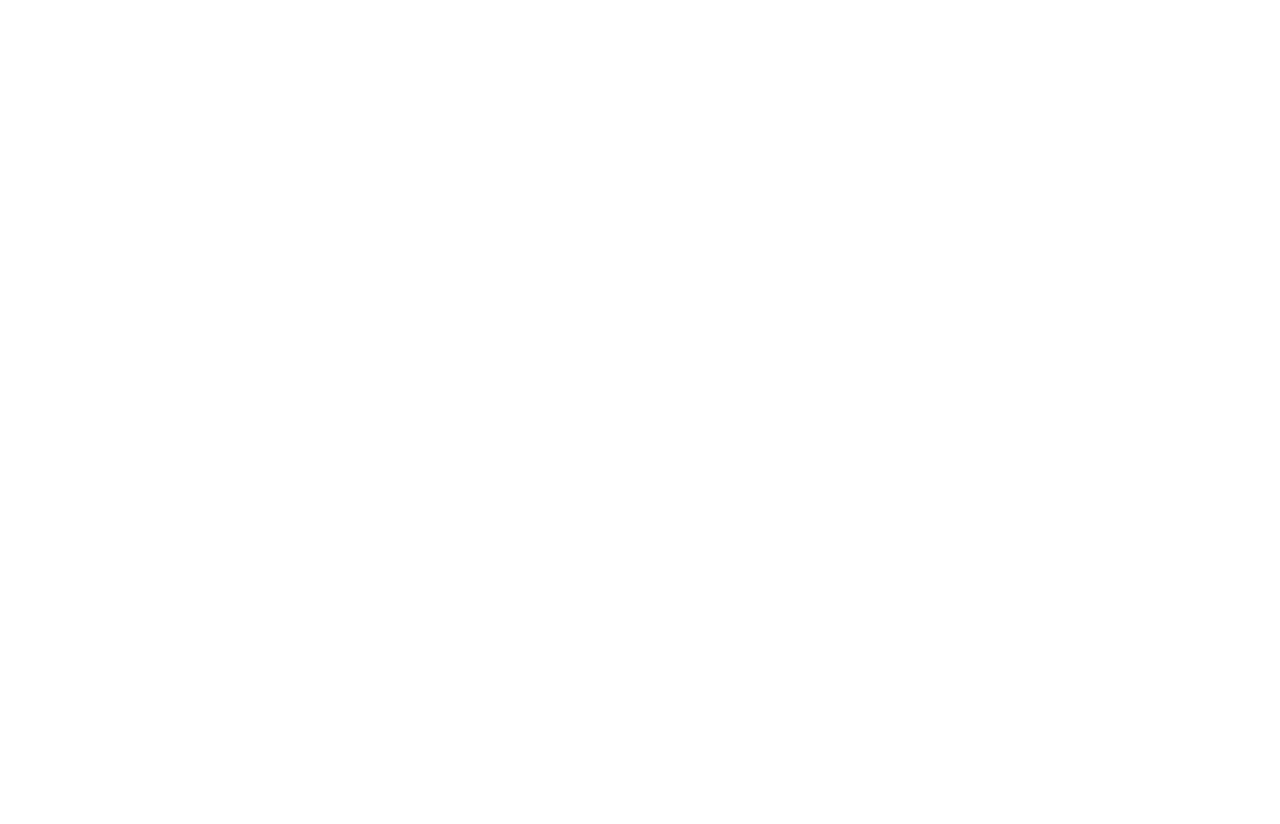
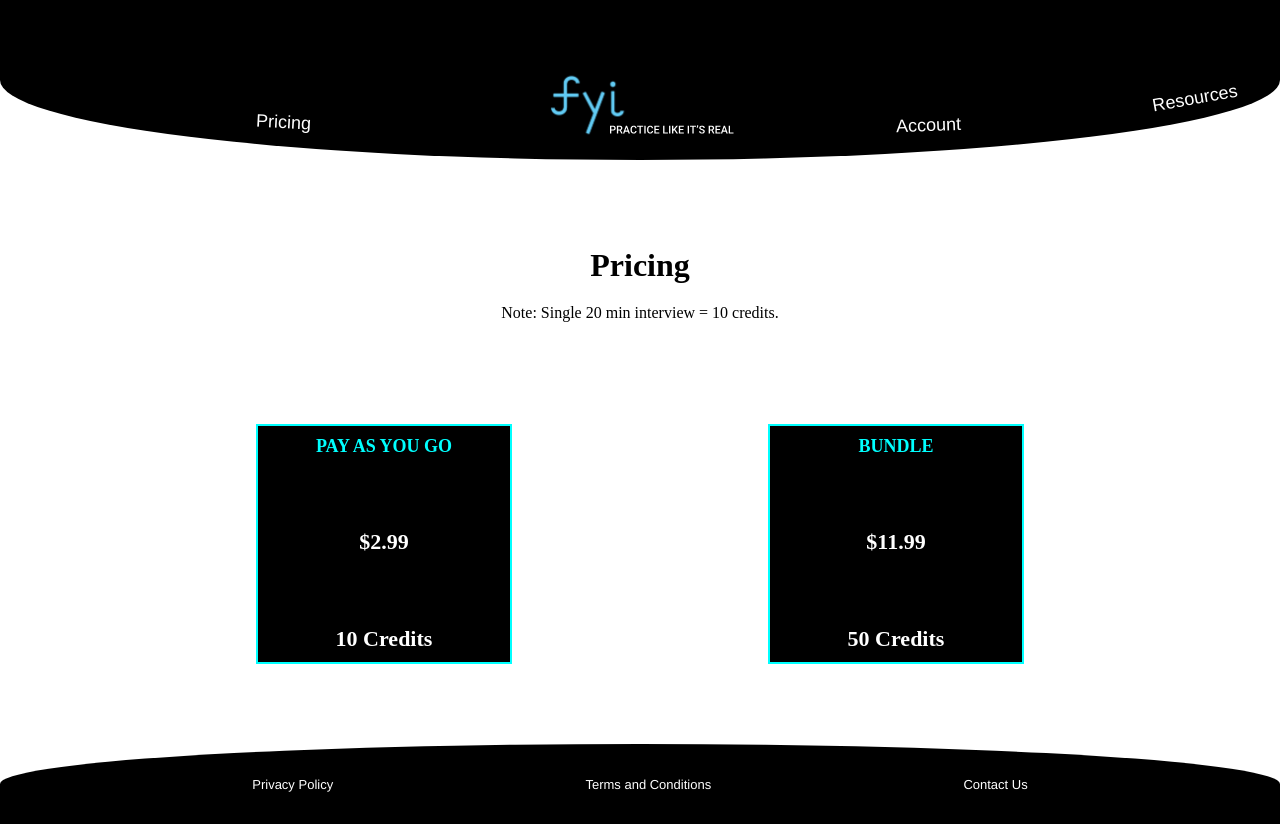
Before and after one commit to arshmattu08/InterviewPrep-frontend-react, a React (Vite) app in the folder interviewprep-frontend-react/: page /#/pricing in a window 1280 px wide. Before the commit this address had no page. Before the commit the page ends 800 px from the top, so only its background shows below. Built offline with nearby package versions, Linux system fonts and the light colour scheme.

Commit message:
Added pricing page UI

```diff
--- a/interviewprep-frontend-react/src/components/App.jsx
+++ b/interviewprep-frontend-react/src/components/App.jsx
@@ -4,6 +4,7 @@ import InterviewWaitingPage from "../pages/InterviewWaitingPage/InterviewWaiting
 import InterviewPage from "../pages/InterviewPage/InterviewPage"
 import InterviewDonePage from "./InterviewDone/InterviewDone"
 import LandingPage from "../pages/LandingPage/LandingPage"
+import Pricing from "../pages/Pricing/Pricing"
 
 // Routing for Page Navigation
 import { HashRouter as Router, Routes, Route } from 'react-router-dom'
@@ -36,6 +37,7 @@ const App = () => {
              <Routes>
 
                 <Route path="/" element={<LandingPage/>}/>
+                 <Route path="/pricing" element={<Pricing/>}/>
                 <Route path="/form" element={<FormPage/>}/>
                 <Route path="/waitingpage" element={<InterviewWaitingPage/>}/>
                 <Route path="/interviewpage" element={<InterviewPage/>}/>
--- /dev/null
+++ b/interviewprep-frontend-react/src/components/Footer/Footer.css
@@ -0,0 +1,27 @@
+#footer{
+    width:100%;
+    height:10%;
+    background-color: black;
+    border-radius: 50% 50% 0 0;
+    display: flex;
+    justify-content: space-evenly;
+    align-items: center;
+}
+
+.footer-btn {
+    background: none;
+    padding: 0;
+    border: none;
+    font-size: 13px;
+    color: white;
+    cursor: pointer;
+    font-family: Helvetica , 'Times New Roman', Times, serif;
+    font-weight: lighter;
+}
+
+.footer-btn:hover{
+    transform: scale(1.03);
+}
+.footer-btn:active{
+    transform: scale(0.97);
+}
--- /dev/null
+++ b/interviewprep-frontend-react/src/components/Footer/Footer.jsx
@@ -0,0 +1,20 @@
+import React from "react";
+import "./Footer.css";
+
+const Footer = () => {
+
+    return (
+        <>
+
+        <div id="footer">
+            <button className="footer-btn">Privacy Policy</button>
+            <button className="footer-btn">Terms and Conditions</button>
+            <button className="footer-btn">Contact Us</button>
+
+        </div>
+
+        </>
+    )
+}
+
+export default Footer
--- a/interviewprep-frontend-react/src/components/HemiSphere/HemiSphere.jsx
+++ b/interviewprep-frontend-react/src/components/HemiSphere/HemiSphere.jsx
@@ -1,6 +1,7 @@
 import React from "react";
 import "./HemiSphere.css";
-import Logo from "../../assets/logo1.svg"
+import Logo from "../../assets/logo1.svg";
+import { Link } from "react-router-dom";
 
 
 const HemiSphere = () => {
@@ -12,8 +13,8 @@ const HemiSphere = () => {
 
           <div id="hemisphere">
 
-            <button id= "pricing" className="nav-btn">Pricing</button>
-            <img id = "logo" src={Logo}></img>
+            <Link to={"/pricing"}> <button id= "pricing" className="nav-btn">Pricing</button> </Link>
+            <Link to={"/"}> <img id = "logo" src={Logo}></img> </Link>
             <button id="account" className="nav-btn">Account</button>
             <button id="resources"className="nav-btn">Resources</button>
 
--- /dev/null
+++ b/interviewprep-frontend-react/src/components/PricingTile/PricingTile.css
@@ -0,0 +1,13 @@
+#pricing-tile {
+    width: 20%;
+    height: 60%;
+    background-color: black;
+    color: white;
+    border: 2px solid cyan;
+    display: flex;
+    flex-direction: column;
+    justify-content: space-between;
+    align-items: center;
+    font-size: 18px;
+    padding: 10px 0px 10px 0px;
+}
--- /dev/null
+++ b/interviewprep-frontend-react/src/components/PricingTile/PricingTile.jsx
@@ -0,0 +1,20 @@
+import React from "react";
+import "./PricingTile.css"
+
+const PricingTile = ({title, dollars, num_credits}) => {
+
+
+    return (
+        <>
+        <div id="pricing-tile">
+
+            <h4 style={ {color:'cyan'} }>{title}</h4>
+             <h4 style={ {fontSize:'22px'} }>{dollars}</h4>
+              <h4 style={ {fontSize:'22px'} }>{num_credits}</h4>
+
+        </div>
+        </>
+    )
+}
+
+export default PricingTile
--- a/interviewprep-frontend-react/src/pages/LandingPage/LandingPage.jsx
+++ b/interviewprep-frontend-react/src/pages/LandingPage/LandingPage.jsx
@@ -9,6 +9,7 @@ import formicon from "../../assets/formicon.svg";
 import headset from "../../assets/headset.svg";
 import desktop from "../../assets/desktop.svg";
 import IndianaMap from "../../assets/IndianaMap.svg";
+import Footer from "../../components/Footer/Footer";
 
 
 
@@ -28,7 +29,7 @@ const LandingPage = () => {
             <p id="questions">Nervous about your next interview? </p>
             <p id="try-line"> Try <i>fyi</i> to simulate real world interviews.</p>
 
-            <Button label={<b>Get Started!</b>}/>
+            <Link to={"/form"}> <Button label={<b>Get Started!</b>}/> </Link>
         </div>
 
         <p className="titles">How It Works</p>
@@ -77,12 +78,9 @@ const LandingPage = () => {
 
         </div>
 
-        <div id="footer">
-            <button className="footer-btn">Privacy Policy</button>
-            <button className="footer-btn">Terms and Conditions</button>
-            <button className="footer-btn">Contact Us</button>
 
-        </div>
+
+        <Footer/>
 
 
         </>
--- /dev/null
+++ b/interviewprep-frontend-react/src/pages/Pricing/Pricing.css
@@ -0,0 +1,19 @@
+#pricing-heading{
+    /* border: 1px solid red; */
+    width: 100%;
+    height: 15%;
+    margin-top: 5%;
+    display: flex;
+    flex-direction: column;
+    justify-content: center;
+    align-items: center;
+}
+
+#pricing-tile-wrapper{
+    /* border: 1px solid red; */
+    width:100%;
+    height: 50%;
+    display: flex;
+    justify-content: space-evenly;
+    align-items: center;
+}
--- /dev/null
+++ b/interviewprep-frontend-react/src/pages/Pricing/Pricing.jsx
@@ -0,0 +1,33 @@
+import React from "react";
+import "./Pricing.css";
+import HemiSphere from "../../components/HemiSphere/HemiSphere";
+import PricingTile from "../../components/PricingTile/PricingTile";
+import Footer from "../../components/Footer/Footer";
+
+const Pricing = () =>{
+
+    return (
+        <>
+        <HemiSphere/>
+
+        <div id="pricing-heading">
+            <h1>Pricing</h1>
+            <p style={{marginTop:'20px'}}>Note: Single 20 min interview = 10 credits.</p>
+        </div>
+
+
+        <div id="pricing-tile-wrapper">
+
+            <PricingTile title={"PAY AS YOU GO"} dollars={"$2.99"} num_credits={"10 Credits"}/>
+            <PricingTile title={"BUNDLE"} dollars={"$11.99"} num_credits={"50 Credits"}/>
+
+        </div>
+
+        <Footer/>
+
+
+        </>
+    )
+}
+
+export default Pricing
```
